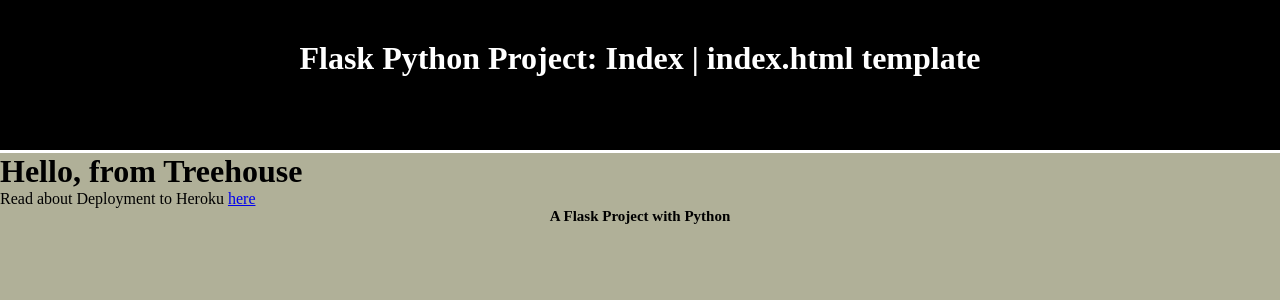
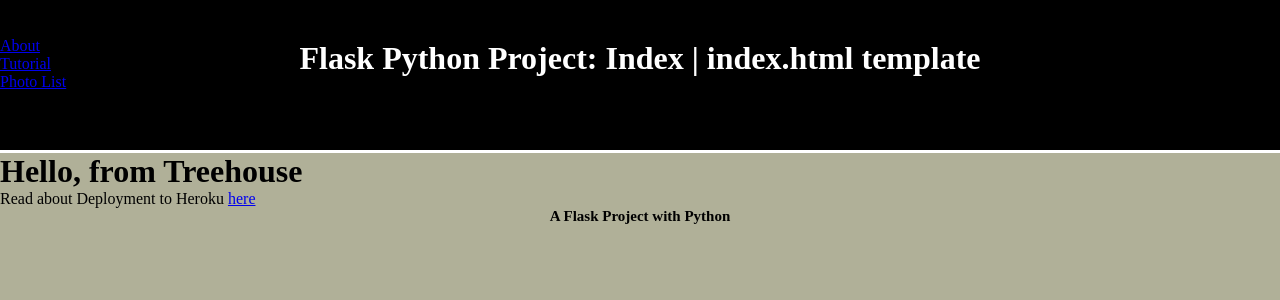
Before and after one commit to jg-digital-media/jgdm_flask_project, a Flask app: page / in a window 1280 px wide. Shown: the top 300 px of the page. Run offline with Flask 2, Linux system fonts and the light colour scheme.

Commit message:
fix navigation

```diff
--- a/templates/layout.html
+++ b/templates/layout.html
@@ -16,6 +16,14 @@
 
         <h1> Flask Python Project: {% block header %} {%endblock%} </h1>
 
+        <nav>
+            <ul>
+                <li><a href="/about">About</a></li>
+                <li><a href="/tutorial">Tutorial</a></li>
+                <li><a href="/photos">Photo List</a></li>
+            </ul>
+        </nav>
+
     </header>
 
     {% block content %} {% endblock %}
```
